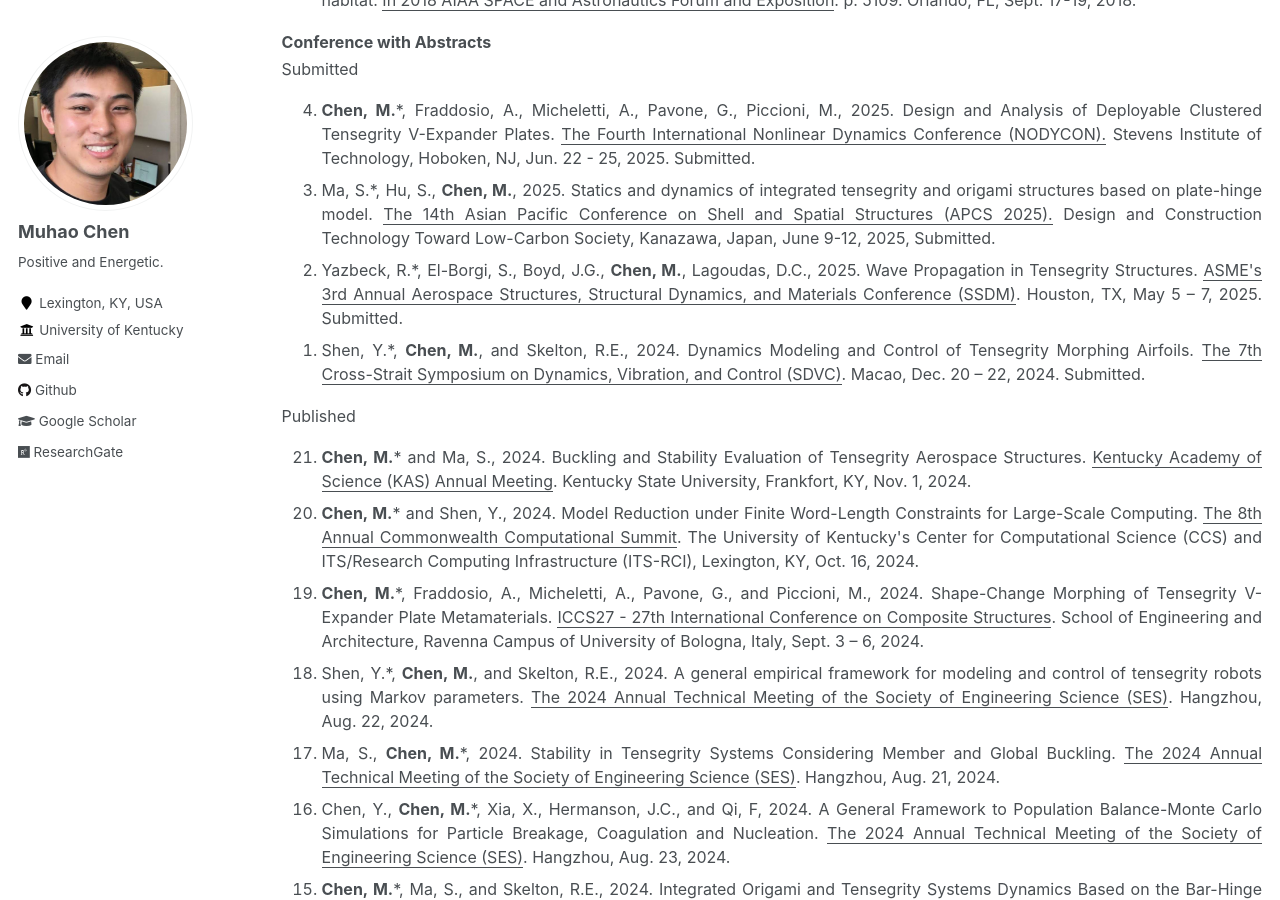
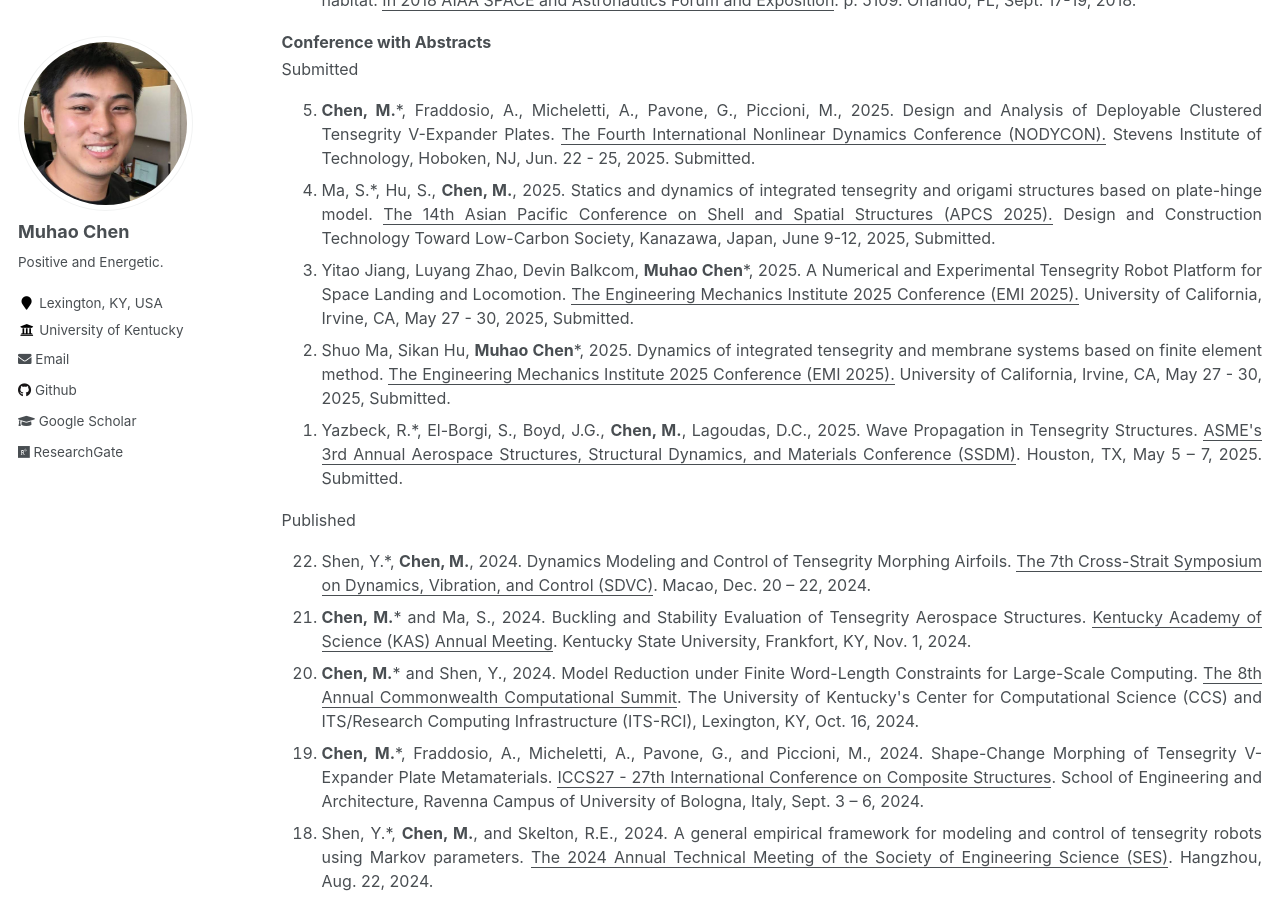
Before and after one commit to Muhao-Chen/muhao-chen.github.io, a Jekyll site: the page built from _pages/publication.md, in a window 1280 px wide and 900 px high, scrolled down 3825 px. Built offline with Jekyll 4.4.1, drawn with Linux system fonts in a browser that asks for light colours.

Commit message:
Update publication.md

```diff
--- a/_pages/publication.md
+++ b/_pages/publication.md
@@ -111,12 +111,14 @@ Submitted
 <ol reversed>
 <li><strong>Chen, M.</strong>*, Fraddosio, A., Micheletti, A., Pavone, G., Piccioni, M., 2025. Design and Analysis of Deployable Clustered Tensegrity V-Expander Plates. <u>The Fourth International Nonlinear Dynamics Conference (NODYCON).</u> Stevens Institute of Technology, Hoboken, NJ, Jun. 22 - 25, 2025. Submitted.</li>
 <li>Ma, S.*, Hu, S., <strong>Chen, M.</strong>, 2025. Statics and dynamics of integrated tensegrity and origami structures based on plate-hinge model. <u>The 14th Asian Pacific Conference on Shell and Spatial Structures (APCS 2025).</u> Design and Construction Technology Toward Low-Carbon Society, Kanazawa, Japan, June 9-12, 2025, Submitted. </li>
+<li>Yitao Jiang, Luyang Zhao, Devin Balkcom, <strong>Muhao Chen</strong>*, 2025. A Numerical and Experimental Tensegrity Robot Platform for Space Landing and Locomotion. <u> The Engineering Mechanics Institute 2025 Conference (EMI 2025).</u> University of California, Irvine, CA, May 27 - 30, 2025, Submitted. </li>
+<li>Shuo Ma, Sikan Hu, <strong>Muhao Chen</strong>*, 2025. Dynamics of integrated tensegrity and membrane systems based on finite element method. <u> The Engineering Mechanics Institute 2025 Conference (EMI 2025).</u> University of California, Irvine, CA, May 27 - 30, 2025, Submitted. </li>
 <li> Yazbeck, R.*, El-Borgi, S., Boyd, J.G., <strong>Chen, M.</strong>, Lagoudas, D.C., 2025. Wave Propagation in Tensegrity Structures. <u> ASME's 3rd Annual Aerospace Structures, Structural Dynamics, and Materials Conference (SSDM)</u>. Houston, TX, May 5 – 7, 2025. Submitted. </li>
-<li>Shen, Y.*, <strong>Chen, M.</strong>, and Skelton, R.E., 2024. Dynamics Modeling and Control of Tensegrity Morphing Airfoils. <u>The 7th Cross-Strait Symposium on Dynamics, Vibration, and Control (SDVC)</u>. Macao, Dec. 20 – 22, 2024. Submitted. </li>
 <!-- <li>Zhu, Z.*, <strong>Chen, M.</strong>, 2024. Simulating Gravity by Rotation in Space Station Design: A Multi-Objective and Metaheuristic Approach. <u>XXVIII Conference of the Ibero-American Society of Digital Graphics (SIGraDi 2024)</u>. The iNSTITUTE FOR BiODiGITAL ARCHITECTURE & GENETICS (iBAG), Universitat Internacional de Catalunya, Barcelona, Spain, Nov. 13 – 15, 2024. Accepted. </li> -->
 </ol>
 Published
 <ol reversed>
+<li>Shen, Y.*, <strong>Chen, M.</strong>, 2024. Dynamics Modeling and Control of Tensegrity Morphing Airfoils. <u>The 7th Cross-Strait Symposium on Dynamics, Vibration, and Control (SDVC)</u>. Macao, Dec. 20 – 22, 2024. </li>
 <li> <strong>Chen, M.</strong>* and Ma, S., 2024. Buckling and Stability Evaluation of Tensegrity Aerospace Structures. <u>Kentucky Academy of Science (KAS) Annual Meeting</u>. Kentucky State University, Frankfort, KY, Nov. 1, 2024. </li>
 <li><strong>Chen, M.</strong>* and Shen, Y., 2024. Model Reduction under Finite Word-Length Constraints for Large-Scale Computing. <u>The 8th Annual Commonwealth Computational Summit</u>. The University of Kentucky's Center for Computational Science (CCS) and ITS/Research Computing Infrastructure (ITS-RCI), Lexington, KY, Oct. 16, 2024. </li>
 <li><strong>Chen, M.</strong>*, Fraddosio, A., Micheletti, A., Pavone, G., and Piccioni, M., 2024. Shape-Change Morphing of Tensegrity V-Expander Plate Metamaterials. <u>ICCS27 - 27th International Conference on Composite Structures</u>. School of Engineering and Architecture, Ravenna Campus of University of Bologna, Italy, Sept. 3 – 6, 2024. </li>
```
